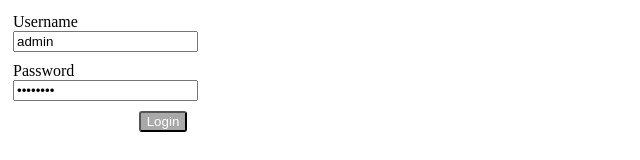
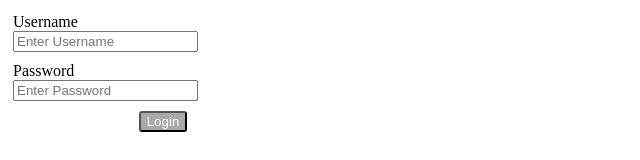
Before and after one commit to rsriniva86/catui, an Angular app: page / in a window 1280 px wide. Shown: the top 160 px of the page, without its empty margins (0-640 px from the left). Built offline with nearby package versions, Linux system fonts and the light colour scheme.

Commit message:
remove hardcoded values

```diff
--- a/src/app/login/login.component.ts
+++ b/src/app/login/login.component.ts
@@ -24,8 +24,8 @@ export class LoginComponent implements OnInit {
   }
 
   ngOnInit(): void {
-    this.username=this.expectedUserName;
-    this.password=this.expectedPassword;
+   // this.username=this.expectedUserName;
+   // this.password=this.expectedPassword;
   }
 
   login():void{
```
